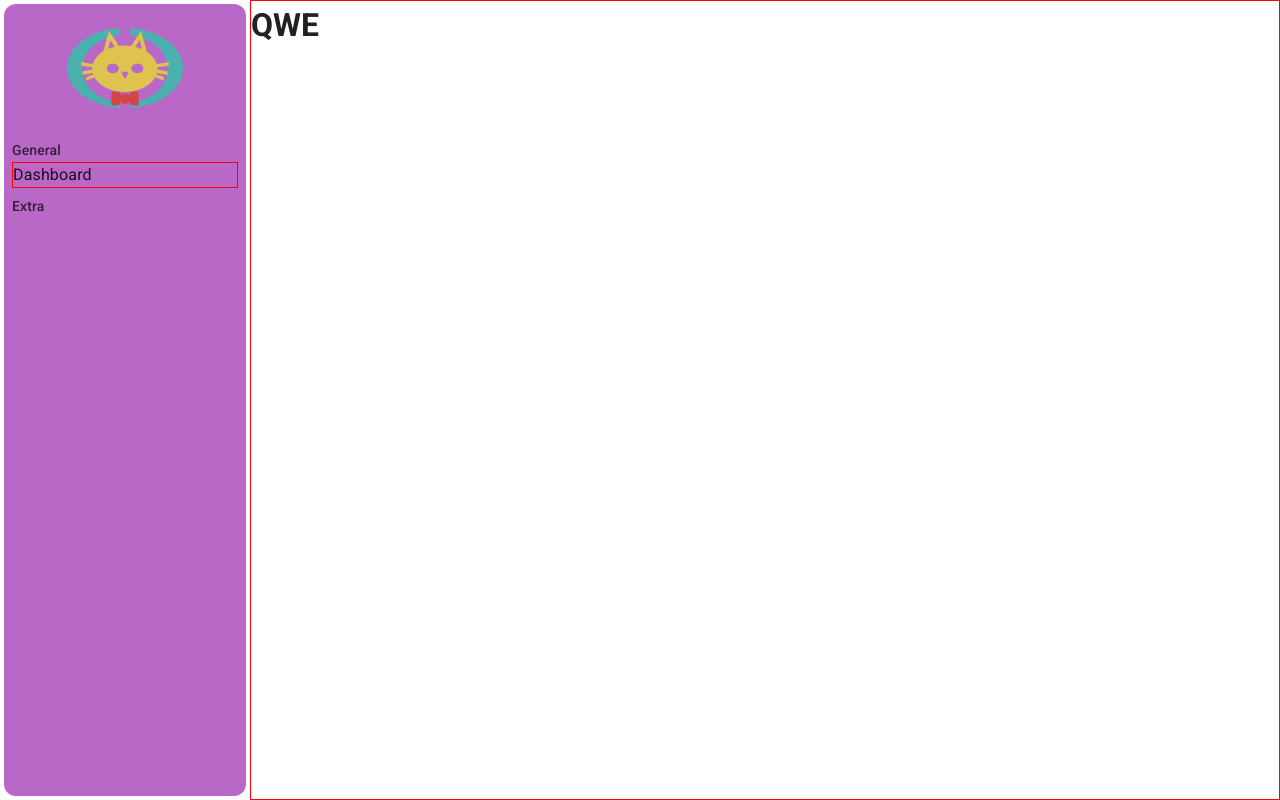
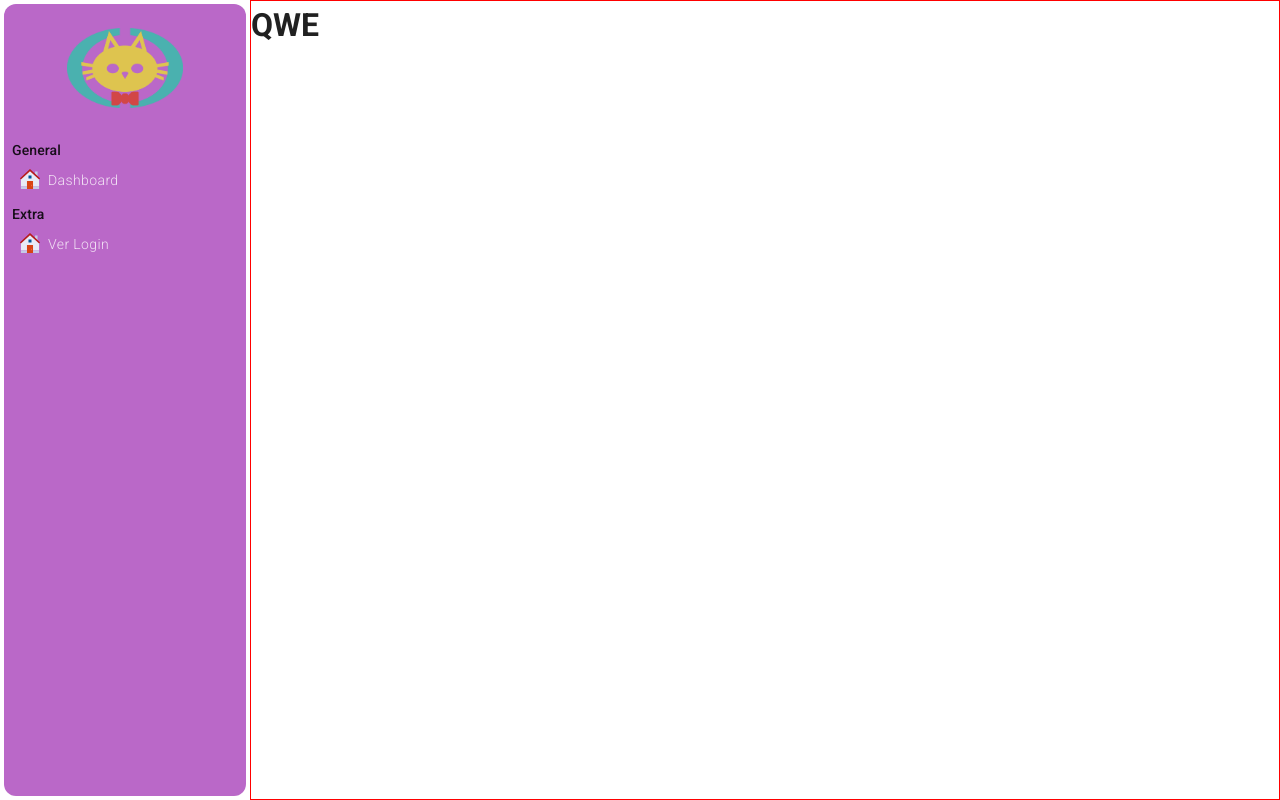
Before and after one commit to GatekoNeko141/Next_Nebula_MUI_Dashboard, a Next.js app: page /Dashboard in a window 1280 px wide. Built offline with nearby package versions, Linux system fonts and the light colour scheme.

Commit message:
Items del navegador

```diff
--- a/components/SideBar/ItemNavBar.jsx
+++ b/components/SideBar/ItemNavBar.jsx
@@ -1,11 +1,47 @@
-import { Box, Typography } from "@mui/material"
-import { maq } from "../../styles/theme"
+import { Box, Button, Typography } from "@mui/material"
+import Link from "next/link"
+import { full, maq } from "../../styles/theme"
 
 const ItemNavBar = ({navOptions, children}) => {
+  const st = {
+    mainBox: {
+      borderRadius: 2,
+      px: 1,
+      py: .5,
+      ...full.w,
+      justifyContent: 'start',
+      textDecoration: 'none'
+    },
+    headerBox: {
+      display: 'flex',
+      alignItems: 'center'
+    },
+    icon: icon => ({
+      width: '20px',
+      height: '20px',
+      backgroundImage: `url(${icon})`,
+      backgroundSize: 'contain',
+      backgroundPosition: 'center',
+      backgroundRepeat: 'no-repeat',
+      mr: 1
+    }),
+    mainText: {
+      mt: .2,
+      opacity: .8,
+      fontWeight: 200,
+      fontSize: 14,
+      textTransform: 'capitalize',
+      color: 'white'
+    }
+  }
+
   const ItemNavBarHTML = (<>
-    <Box sx={{...maq}}>
-      <Typography>{children}</Typography>
-    </Box>
+    <Button href={navOptions.path} sx={st.mainBox} component={Link}>
+      <Box sx={st.headerBox}>
+        <Box sx={st.icon(navOptions.icon)}></Box>
+        <Typography sx={st.mainText} variant="p">{children}</Typography>
+      </Box>
+    </Button>
   </>)
 
   return ItemNavBarHTML
--- a/components/SideBar/SideBar.jsx
+++ b/components/SideBar/SideBar.jsx
@@ -54,13 +54,13 @@ const SideBar = ({dark}) => {
                 <Typography
                   variant="subtitle2"
                   key={navItem.title}
-                  sx={{opacity: .82, mt: 1}}
+                  sx={{mt: 1}}
                 >
                   {navItem.title}
                 </Typography>:
                 <ItemNavBar
                   key={navItem.title}
-                  navOptions={navItem.title}
+                  navOptions={navItem}
                 >
                   {navItem.title}
                 </ItemNavBar>
--- a/constants/sideNavBar.js
+++ b/constants/sideNavBar.js
@@ -1,3 +1,6 @@
+//import profile from '../../public/profile/pp.png'
+import home from '../public/icons/home.svg'
+
 export const sideNavBar = [
   {
     title: 'General',
@@ -5,10 +8,16 @@ export const sideNavBar = [
   },
   {
     title: 'Dashboard',
-    path: '/Dashboar'
+    path: '/Dashboard',
+    icon: home.src
   },
   {
     title: 'Extra',
     tag: 'divisor'
   },
+  {
+    title: 'Ver Login',
+    path: '/',
+    icon: home.src
+  },
 ]
--- a/styles/theme.js
+++ b/styles/theme.js
@@ -1,4 +1,5 @@
 export const maq = {border: '1px red solid'}
+export const pointer = {cursor: 'pointer'}
 
 export const full = {
   w: {width: '100%'},
```
